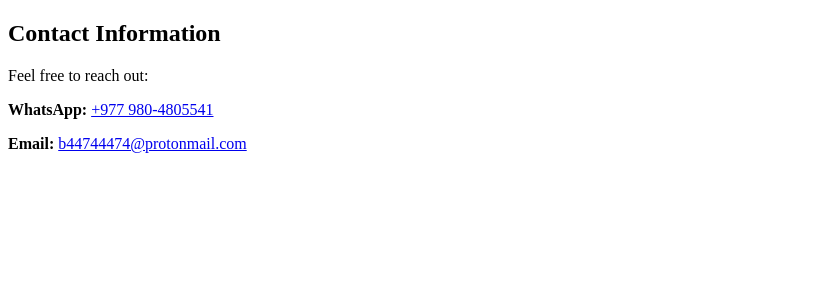
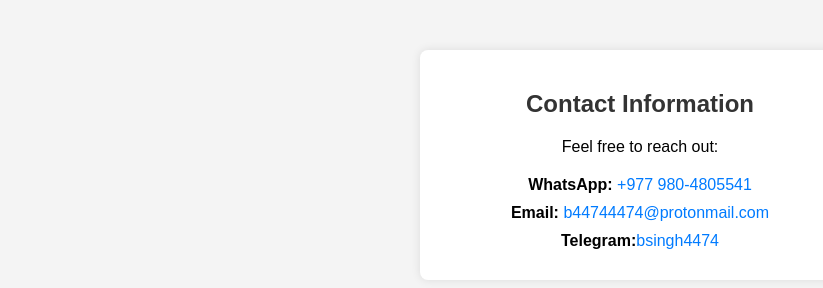
Before and after one commit to bsingh6636/pafe2, a plain HTML site: page html/Contactus.html in a window 1280 px wide. Shown: the whole page, without its empty margins (0-823 px from the left). Drawn offline with Linux system fonts and the light colour scheme; files that its build step writes are made by us from their sources.

Commit message:
telegram added

```diff
--- a/css/Contactus.css
+++ b/css/Contactus.css
@@ -0,0 +1,37 @@
+body {
+    font-family: Arial, sans-serif;
+    margin: 0;
+    padding: 0;
+    background-color: #f4f4f4;
+}
+
+.contact-card {
+    max-width: 400px;
+    margin: 50px auto;
+    padding: 20px;
+    background-color: #fff;
+    border-radius: 8px;
+    box-shadow: 0 0 10px rgba(0, 0, 0, 0.1);
+    text-align: center;
+}
+
+h2 {
+    color: #333;
+}
+
+.contact-details {
+    margin-top: 20px;
+}
+
+p {
+    margin: 10px 0;
+}
+
+a {
+    color: #007bff;
+    text-decoration: none;
+}
+
+a:hover {
+    text-decoration: underline;
+}
--- a/html/Contactus.html
+++ b/html/Contactus.html
@@ -13,6 +13,7 @@
         <div class="contact-details">
             <p><strong>WhatsApp:</strong> <a href="https://wa.me/+9779804805541" target="_blank">+977 980-4805541</a></p>
             <p><strong>Email:</strong> <a href="mailto:b44744474@protonmail.com">b44744474@protonmail.com</a></p>
+            <p><strong>Telegram:</strong><a href="https://t.me/bsingh4474">bsingh4474</a></p>
         </div>
     </div>
 </body>
```
